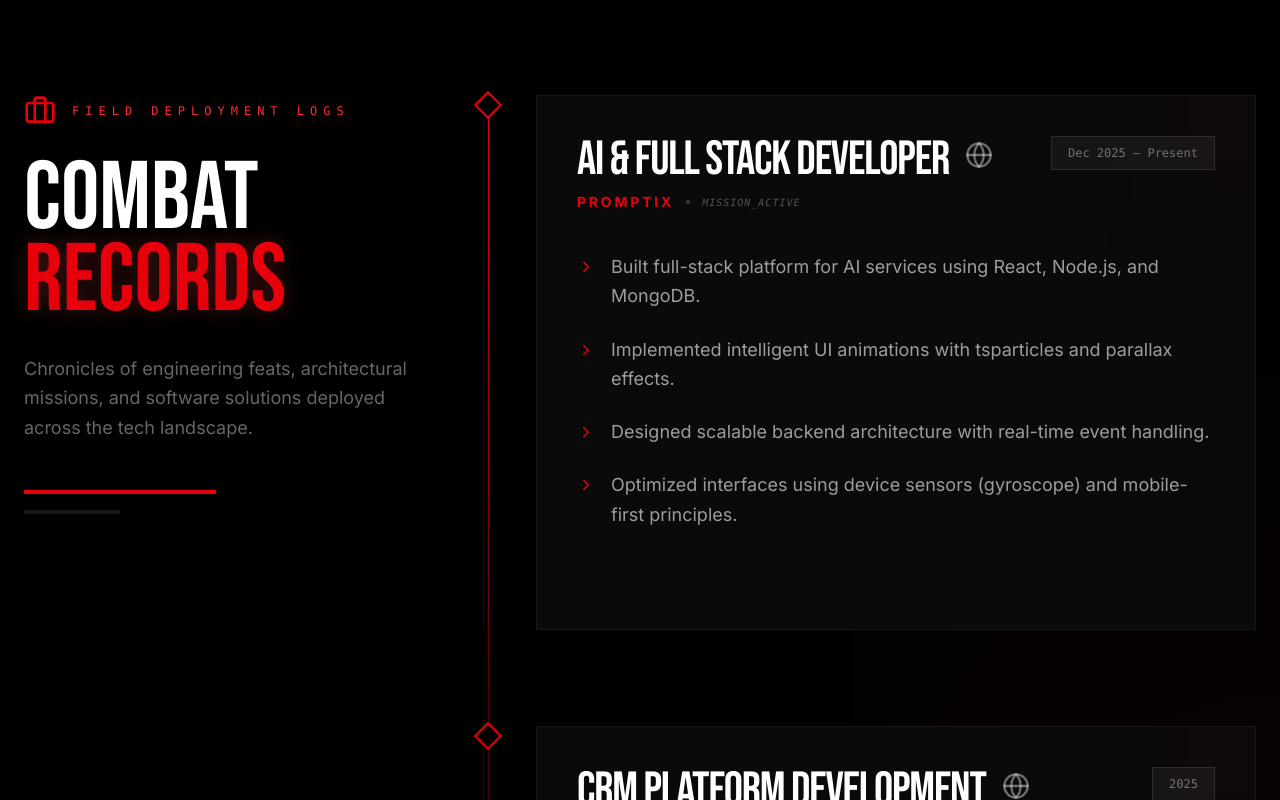
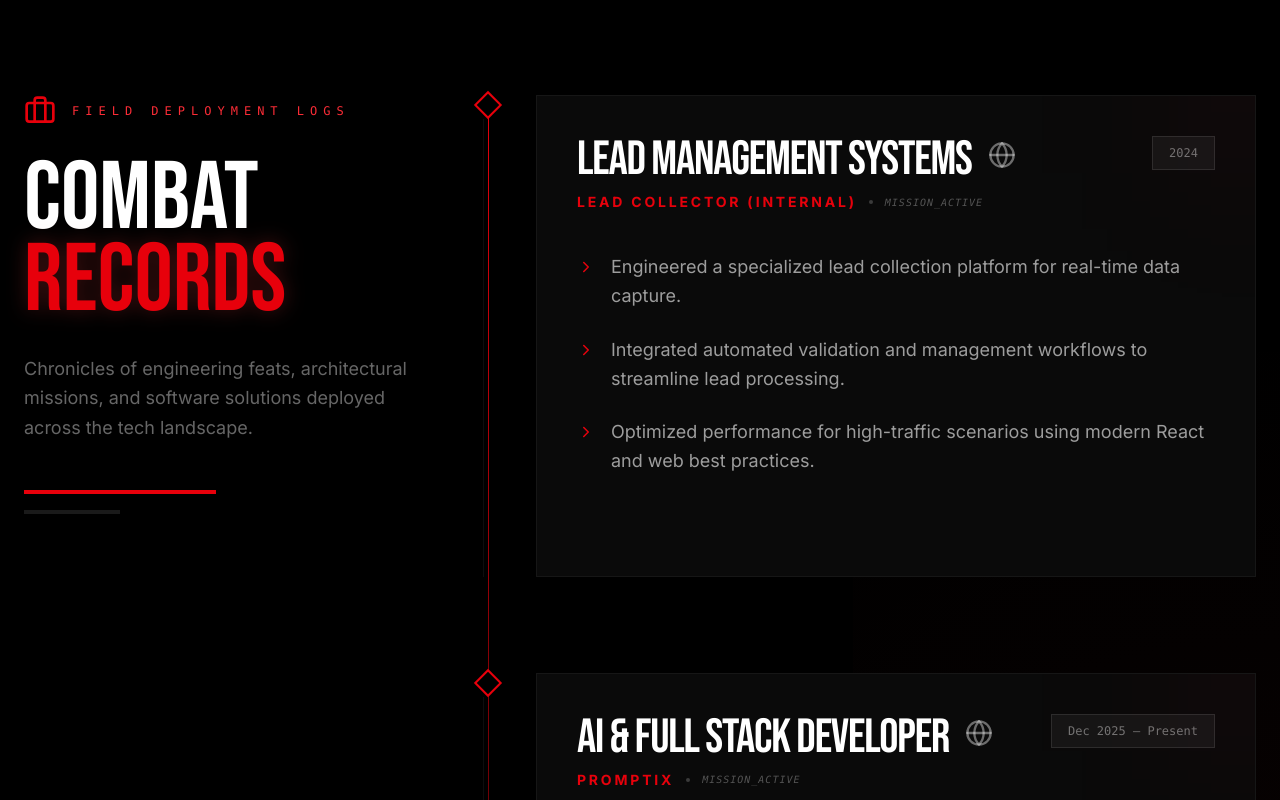
Before and after one commit to Kishorekumarps07/kishorekumarps, a React (Vite) app: page / in a window 1280 px wide. Shown: the part 2560-3360 px from the top of the page. Built offline with nearby package versions, Linux system fonts and the light colour scheme.

Commit message:
feat: add Lead Collector to Experience section

```diff
--- a/constants.tsx
+++ b/constants.tsx
@@ -42,6 +42,17 @@ export const SKILL_CATEGORIES = [
 ];
 
 export const EXPERIENCE = [
+  {
+    company: 'Lead Collector (Internal)',
+    role: 'Lead Management Systems',
+    period: '2024',
+    liveLink: 'https://leadcollector.vercel.app/',
+    points: [
+      'Engineered a specialized lead collection platform for real-time data capture.',
+      'Integrated automated validation and management workflows to streamline lead processing.',
+      'Optimized performance for high-traffic scenarios using modern React and web best practices.'
+    ]
+  },
   {
     company: 'PromptiX',
     role: 'AI & Full Stack Developer',
@@ -123,6 +134,11 @@ export const PROJECTS = [
 
 export const LIVE_DEPLOYMENTS = [
   {
+    title: 'Lead Collector',
+    url: 'https://leadcollector.vercel.app/',
+    description: 'Specialized lead collection and management system.'
+  },
+  {
     title: 'PromptiX AI Platform',
     url: 'https://promptix.pro/',
     description: 'AI-powered full-stack platform with intelligent UI features.'
```
